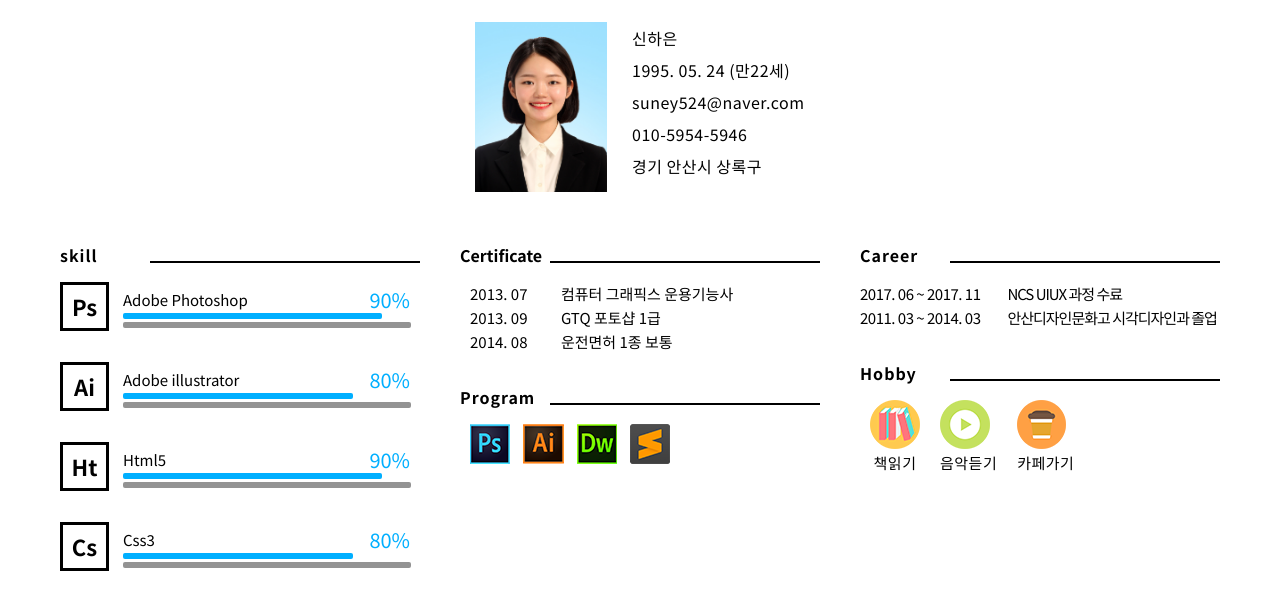
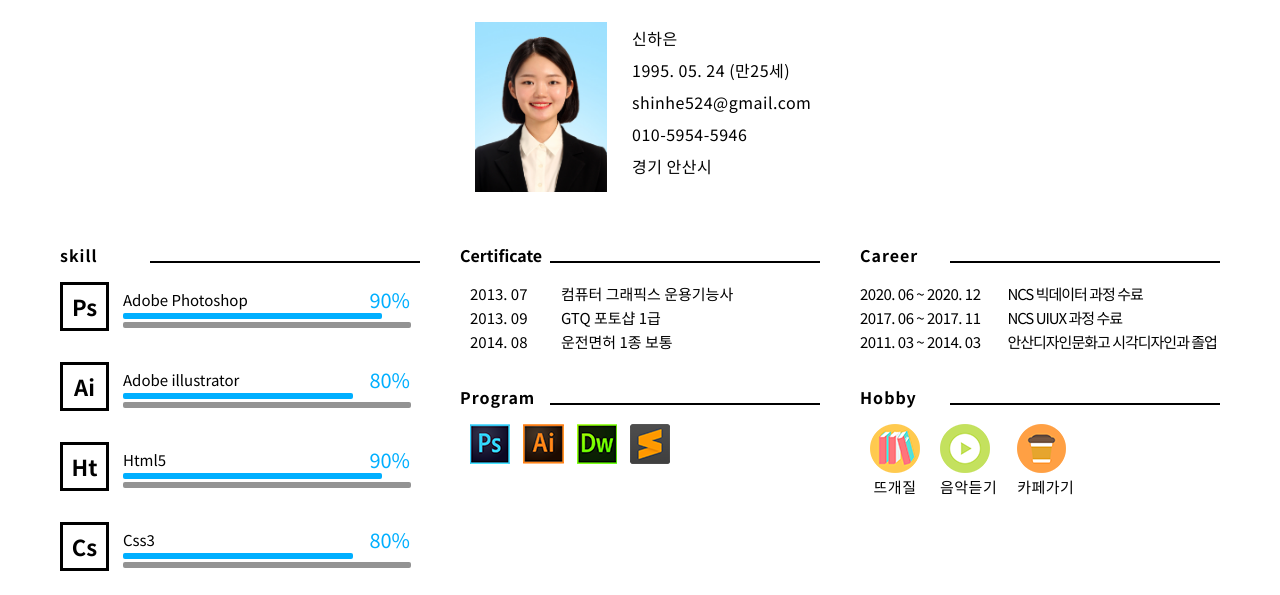
Before and after one commit to haeun-shin/front-end, a plain HTML site: page sub/about.html in a window 1280 px wide. Shown: the part 205-800 px from the top of the page. Drawn offline with Linux system fonts and the light colour scheme.

Commit message:
Fix: about.html

```diff
--- a/sub/about.html
+++ b/sub/about.html
@@ -287,10 +287,10 @@
     <div id="pic">사진</div>
     <div id="info">
       <p>신하은</p>
-      <p>1995. 05. 24 (만22세)</p>
-      <p>suney524@naver.com</p>
+      <p>1995. 05. 24 (만25세)</p>
+      <p>shinhe524@gmail.com</p>
       <p>010-5954-5946</p>
-      <p>경기 안산시 상록구</p>
+      <p>경기 안산시</p>
     </div>
   </section>
 
@@ -380,6 +380,10 @@
         <p>Career</p><span></span>
         <article>
           <div>
+            <span>2020. 06 ~ 2020. 12</span>
+            <span>NCS 빅데이터 과정 수료</span>
+          </div>
+          <div>
             <span>2017. 06 ~ 2017. 11</span>
             <span>NCS UIUX 과정 수료</span>
           </div>
@@ -394,7 +398,7 @@
           <p>Hobby</p><span></span>
           <article>
               <div>
-                <div class="icon"><div></div><p>책읽기</p></div>
+                <div class="icon"><div></div><p>뜨개질</p></div>
                 <div class="icon"><div></div><p>음악듣기</p></div>
                 <div class="icon"><div></div><p>카페가기</p></div>
               </div>
```
